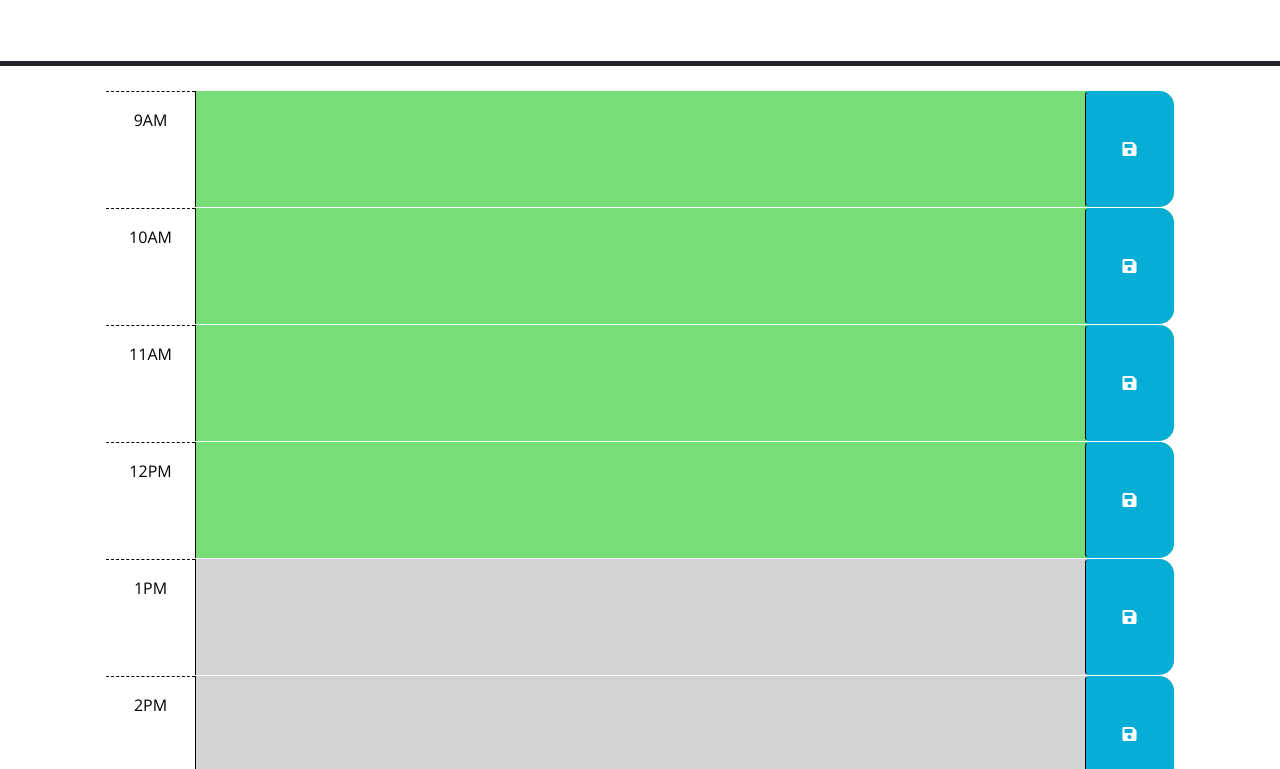
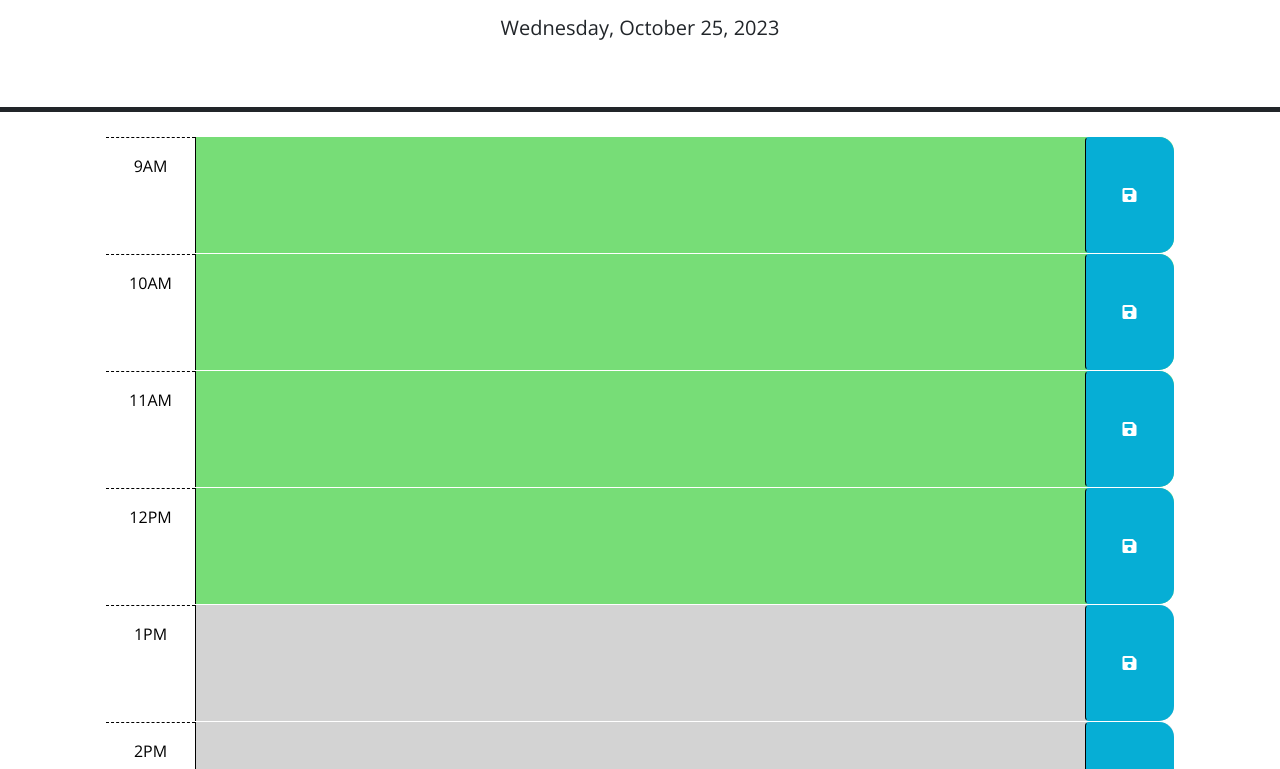
Before and after one commit to BarkleyRhoat/work-day-scheduler, a plain HTML site: page index.html in a window 1280 px wide. Shown: the part 166-935 px from the top of the page. Drawn offline with nearby package versions, Linux system fonts and the light colour scheme.

Commit message:
fixed update time to jquery

```diff
--- a/assets/script.js
+++ b/assets/script.js
@@ -82,11 +82,11 @@ localStorage.setItem(hour, userInput);
 loadSavedData();
 
  // code to display the current date in the header of the page.
-function updateDate() {
-  var dateDisplay = $("currentDay");
+$(function updateDate(){
+  var dateDisplay = $("#currentDay");
   var currentDate = new Date();
   var options = { weekday: 'long', year: 'numeric', month: 'long', day: 'numeric' };
   var formattedDate = currentDate.toLocaleDateString(undefined, options);
   dateDisplay.text(formattedDate);
-}
+})
 updateDate();
```
Also changed, not shown: index.html (+0 -7 lines), assets/images/workDayScheduler1.png (added), assets/images/workDayScheduler2.png (added), 1 other file.
